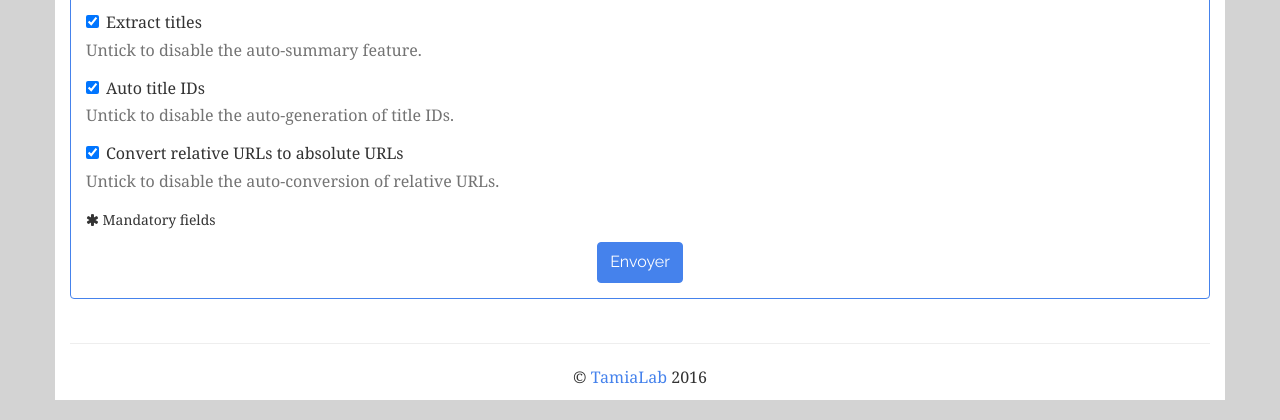
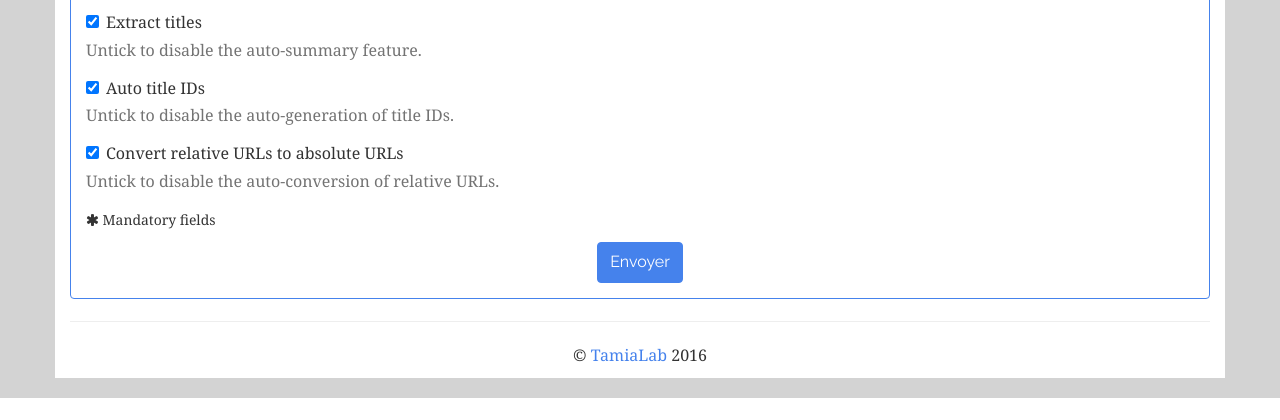
Before and after one commit to TamiaLab/PySkCodeOnlineTester, a Django app: page / in a window 1280 px wide. Shown: the part 1472-1892 px from the top of the page. After the commit the page ends 1870 px from the top, so only its background shows below. Run offline with Django 3.2, Linux system fonts and the light colour scheme; parts of the project's set-up code (start-up, migrations or seed data) failed here and were passed over; some libraries are stand-ins or nearby versions.

Commit message:
Fix ugly space at end of page

```diff
--- a/templates/base.html
+++ b/templates/base.html
@@ -193,7 +193,7 @@
     <div class="container container-narrow page-footer">
 
         <!-- Footer links -->
-        <hr>
+        <hr style="margin-top: 0">
         <footer>
             <div class="row center-block">
                 <p class="text-center">&copy; <a href="http://tamialab.fr">TamiaLab</a> 2016</p>
```
